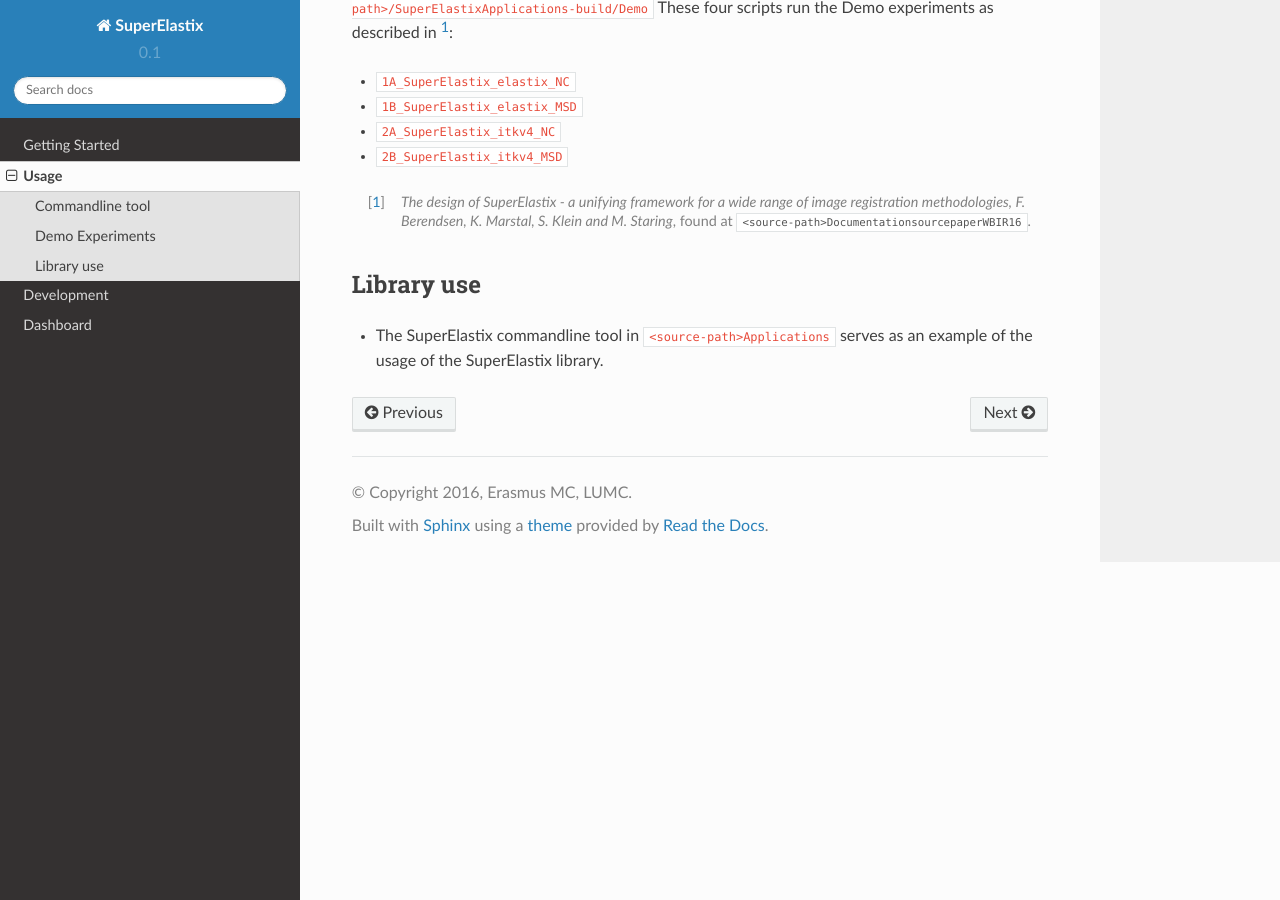
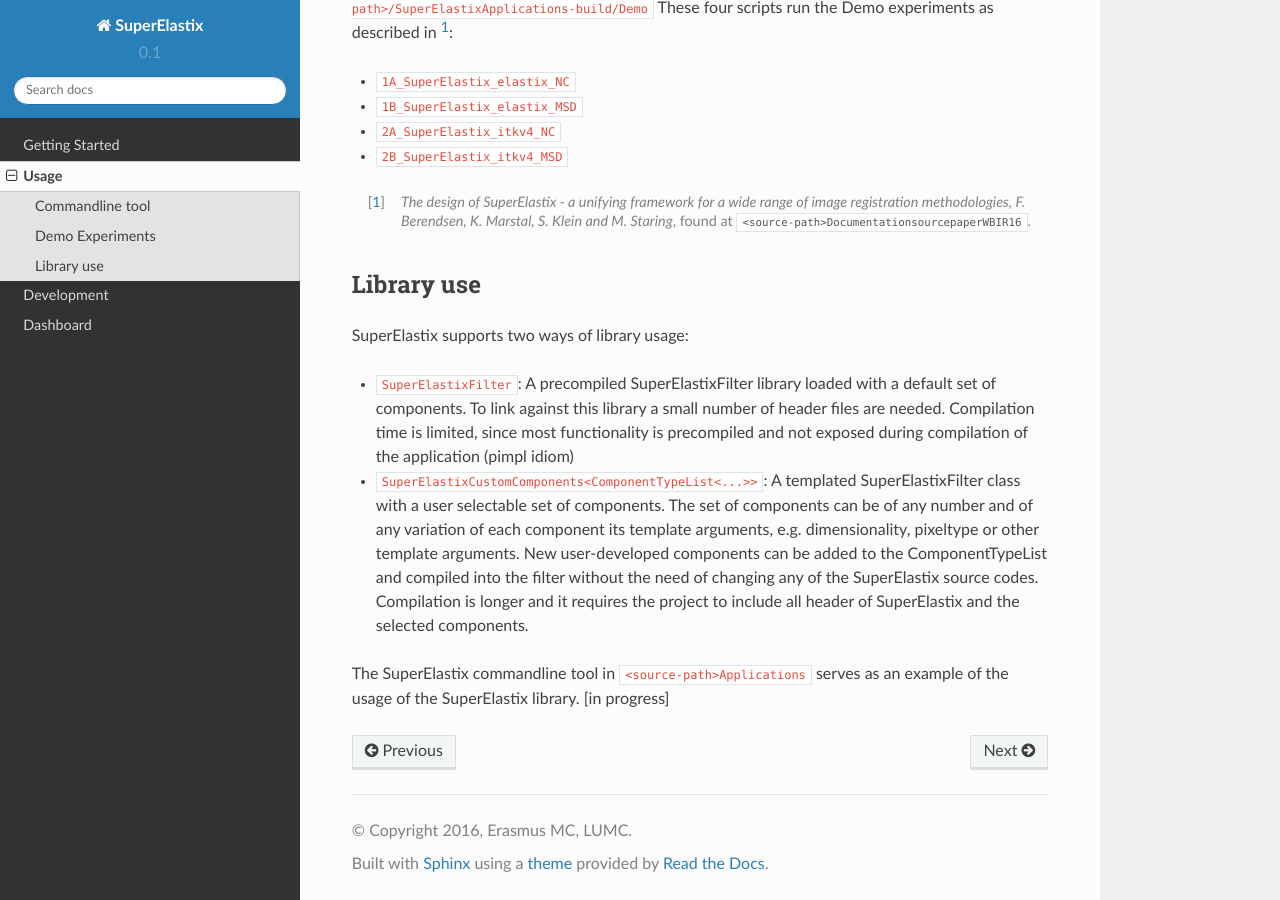
Before and after one commit to SuperElastix/SuperElastix-Documentation, a Sphinx documentation site: the page built from source/Usage.rst, in a window 1280 px wide and 900 px high, scrolled down 764 px. Built offline with Sphinx 7.4.7 and the Read the Docs theme 2.0.0, drawn with Linux system fonts in a browser that asks for light colours.

Commit message:
DOC: on library usage

```diff
--- a/source/Development.rst
+++ b/source/Development.rst
@@ -20,3 +20,8 @@
 .. image:: images/SeqDiagSelxFilterUnknownTypes.png
 
 Note that these are simplified diagrams and may not reflect all details and naming as found in the source code.
+
+User Component Creation
+-----------------------
+
+A SuperElastix Component consists of
--- a/source/Usage.rst
+++ b/source/Usage.rst
@@ -42,4 +42,10 @@
 Library use
 -----------
 
-- The SuperElastix commandline tool in :code:`<source-path>\Applications` serves as an example of the usage of the SuperElastix library.
+SuperElastix supports two ways of library usage:
+
+- :code:`SuperElastixFilter`: A precompiled SuperElastixFilter library loaded with a default set of components. To link against this library a small number of header files are needed. Compilation time is limited, since most functionality is precompiled and not exposed during compilation of the application (pimpl idiom)
+
+- :code:`SuperElastixCustomComponents<ComponentTypeList<...>>`: A templated SuperElastixFilter class with a user selectable set of components. The set of components can be of any number and of any variation of each component its template arguments, e.g. dimensionality, pixeltype or other template arguments. New user-developed components can be added to the ComponentTypeList and compiled into the filter without the need of changing any of the SuperElastix source codes. Compilation is longer and it requires the project to include all header of SuperElastix and the selected components.
+
+The SuperElastix commandline tool in :code:`<source-path>\Applications` serves as an example of the usage of the SuperElastix library. [in progress]
```
